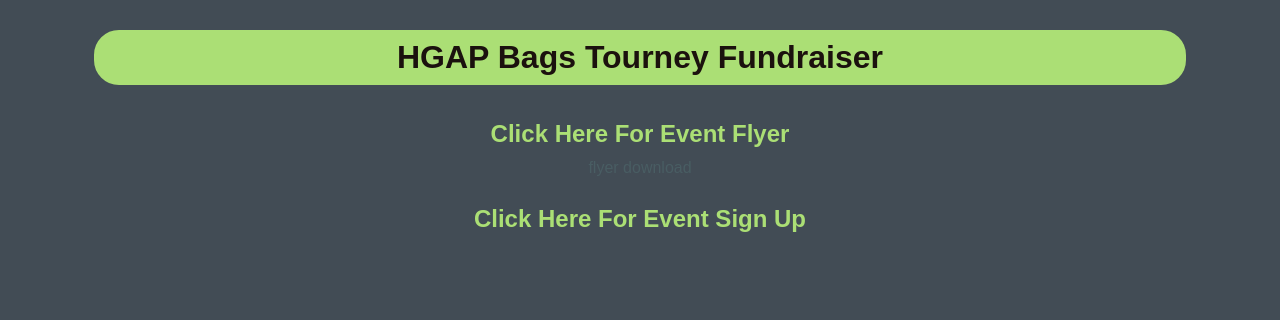
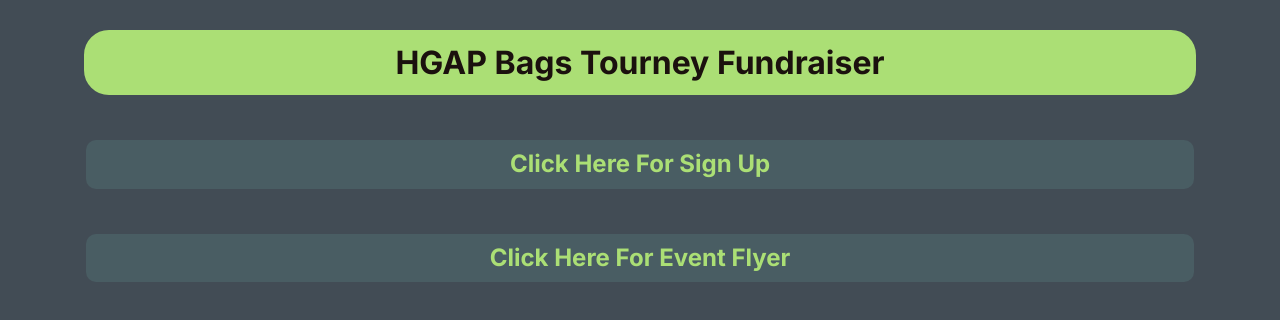
Before and after one commit to mcdowellbusiness/FundraiserRedirect, a plain HTML site: page index.html in a window 1280 px wide. Drawn offline with Linux system fonts and the light colour scheme.

Commit message:
fixing UI

```diff
--- a/flyer.css
+++ b/flyer.css
@@ -2,6 +2,7 @@ body {
     margin: 0;
     padding: 0;
     font-family: Arial, sans-serif;
+    text-align: center;
   }
 
   .image-container {
@@ -10,6 +11,7 @@ body {
   }
 
   .responsive-image {
-    max-width: 100%;
+    max-width: 95%;
     height: auto;
+    margin: auto;
   }
--- a/index.html
+++ b/index.html
@@ -5,15 +5,20 @@
     <meta name="viewport" content="width=device-width, initial-scale=1.0">
     <title>HGAP Bags Tourney Fundraiser</title>
     <link rel="stylesheet" href="styles.css">
+    <link rel="preconnect" href="https://fonts.googleapis.com">
+    <link rel="preconnect" href="https://fonts.gstatic.com" crossorigin>
+    <link href="https://fonts.googleapis.com/css2?family=Inter:wght@100..900&display=swap" rel="stylesheet">
 </head>
 <body>
     <form id="form">
         <h1>HGAP Bags Tourney Fundraiser</h1>
-        <div id="flyer container">
+
+        <h2><a target="_blank" href="https://docs.google.com/forms/d/e/1FAIpQLSdO88dCBQluUT4Dl--UgGuFAtIEgRBa_SQK6ecRTBc23u2qSA/viewform?usp=sf_link">
+            Click Here For Sign Up</a></h2>
+
+         <div id="flyer container">
             <h2 id="flyer-h2"><a href="flyer.html">Click Here For Event Flyer</a></h2>
-        <p id="flyer-download"><a href="">flyer download</a></p>
         </div>
-        <h2><a target="_blank" href="https://docs.google.com/forms/d/e/1FAIpQLSdO88dCBQluUT4Dl--UgGuFAtIEgRBa_SQK6ecRTBc23u2qSA/viewform?usp=sf_link">Click Here For Event Sign Up</a></h2>
     </form>
 </body>
 </html>
--- a/styles.css
+++ b/styles.css
@@ -1,5 +1,5 @@
 body {
-    font-family: Arial, sans-serif;
+    font-family: "Inter", sans-serif;
     line-height: 1.6;
     margin: 0;
     text-align: center;
@@ -9,6 +9,7 @@ body {
 
 h1, h2 {
     margin-bottom: 20px;
+    padding: 5px 10px;
 }
 
 a {
@@ -35,3 +36,10 @@ h1 {
     border-radius: 25px;
     background-color: #ABDF75;
 }
+
+h2 {
+    background-color: #495D63;
+    width: 85%;
+    margin: 45px auto;
+    border-radius: 10px;
+}
```
Also changed, not shown: flyer.html (+1 -1 lines).
